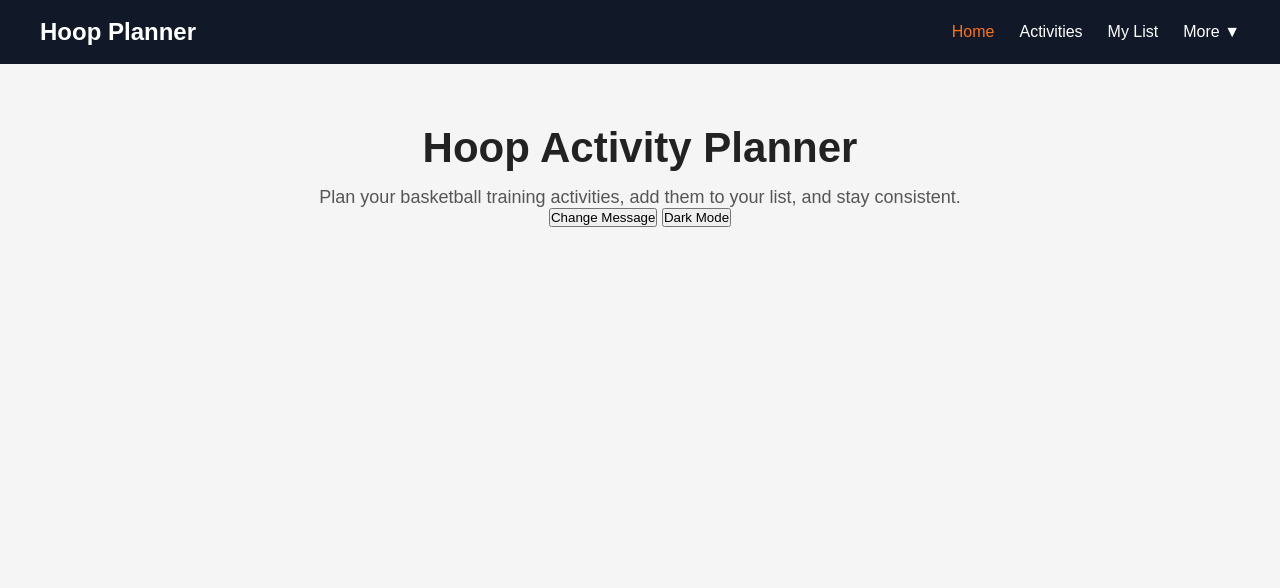
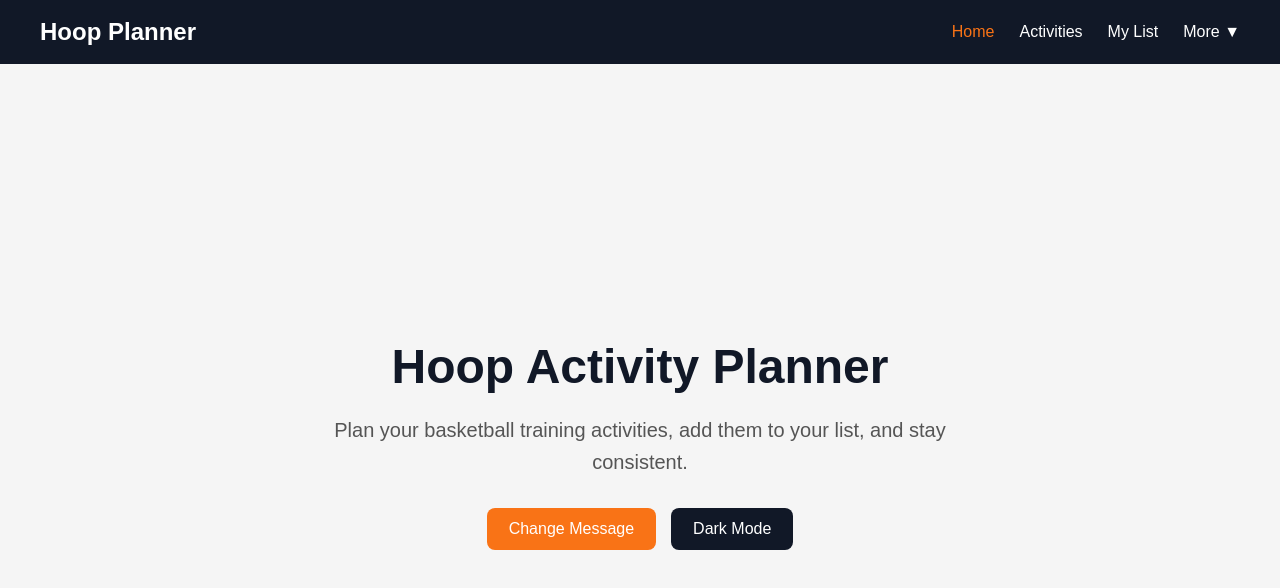
Before and after one commit to lizaituze/hoop-activity-planner, a plain HTML site: page index.html in a window 1280 px wide. Drawn offline with Linux system fonts and the light colour scheme.

Commit message:
I styled the hero section

```diff
--- a/style.css
+++ b/style.css
@@ -135,3 +135,57 @@ main p {
     margin-top: 10px;
   }
 }
+.hero {
+  min-height: 80vh;
+  display: flex;
+  justify-content: center;
+  align-items: center;
+  text-align: center;
+  padding: 60px 20px;
+}
+
+.hero-content {
+  max-width: 700px;
+}
+
+.hero h1 {
+  font-size: 48px;
+  color: #111827;
+  margin-bottom: 20px;
+}
+
+.hero p {
+  font-size: 20px;
+  color: #555;
+  margin-bottom: 30px;
+  line-height: 1.6;
+}
+
+.hero-buttons {
+  display: flex;
+  justify-content: center;
+  gap: 15px;
+  flex-wrap: wrap;
+}
+
+.btn {
+  padding: 12px 22px;
+  border: none;
+  border-radius: 8px;
+  font-size: 16px;
+  cursor: pointer;
+}
+
+.primary-btn {
+  background-color: #f97316;
+  color: white;
+}
+
+.secondary-btn {
+  background-color: #111827;
+  color: white;
+}
+
+.btn:hover {
+  opacity: 0.85;
+}
```
